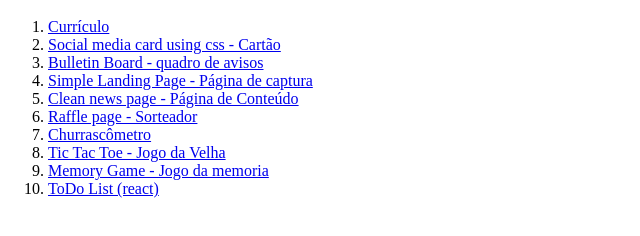
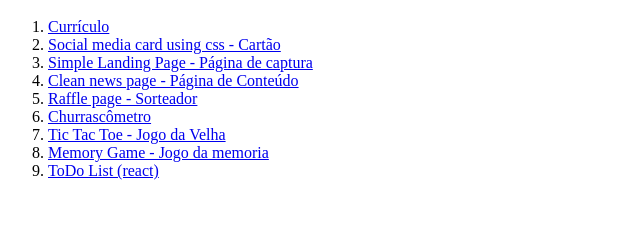
Before and after one commit to Jops-Garcia/WEBLittleProjects, a plain HTML site: page index.html in a window 1280 px wide. Shown: the part 48-284 px from the top of the page, without its empty margins (0-640 px from the left). Drawn offline with Linux system fonts and the light colour scheme.

Commit message:
Update index.html

```diff
--- a/index.html
+++ b/index.html
@@ -6,7 +6,6 @@
         <ol>
             <li><a href="./modulo2-HTML_basico">Currículo</a></li>
             <li><a href="./modulo3-CSS_basico/desafio.html">Social media card using css - Cartão</a></li>
-            <li><a href="./modulo26/public/">Bulletin Board - quadro de avisos</a></li>
             <li><a href="./modulo6">Simple Landing Page - Página de captura</a></li>
             <li><a href="./modulo6-2">Clean news page - Página de Conteúdo</a></li>
             <li><a href="./modulo12">Raffle page - Sorteador</a></li>
```
